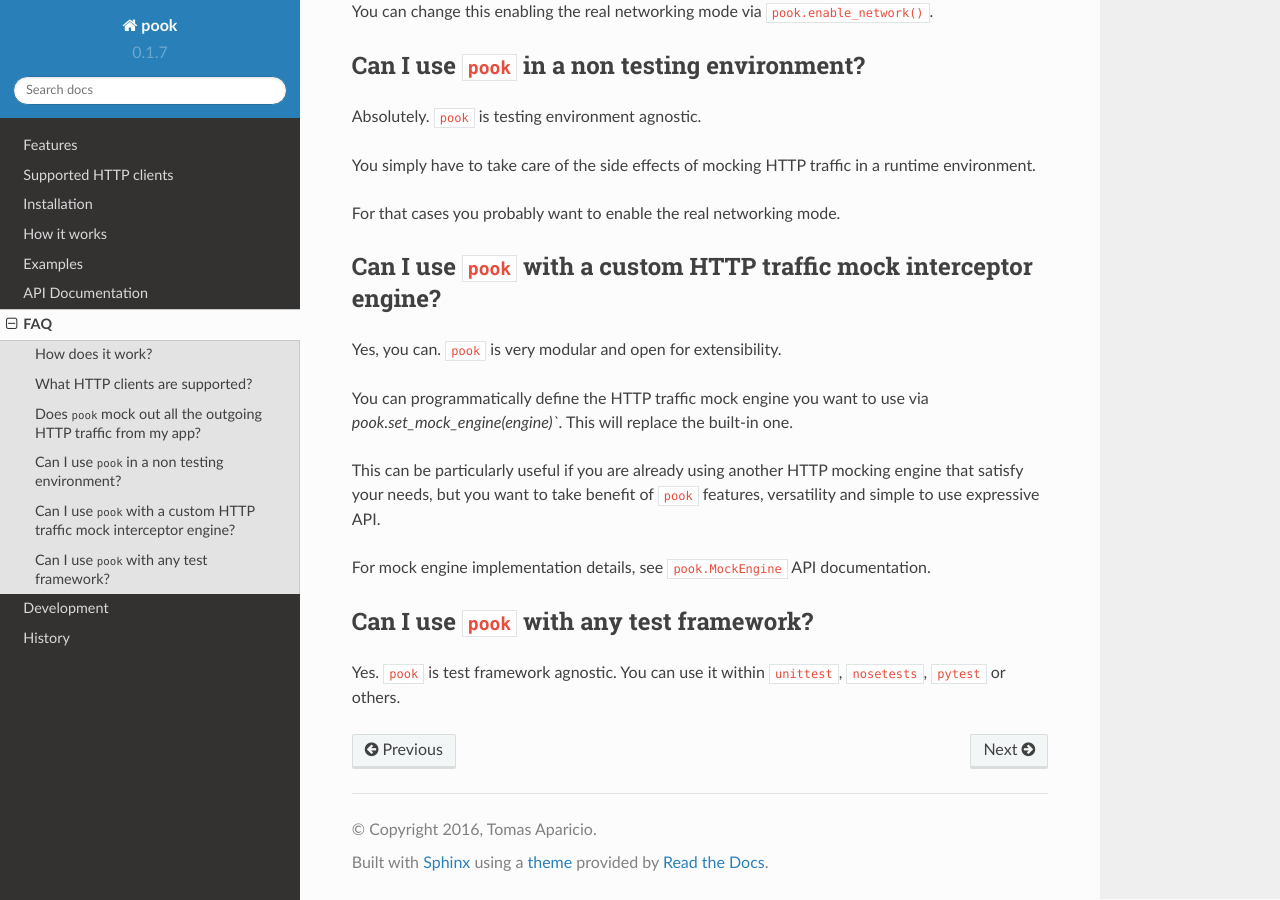
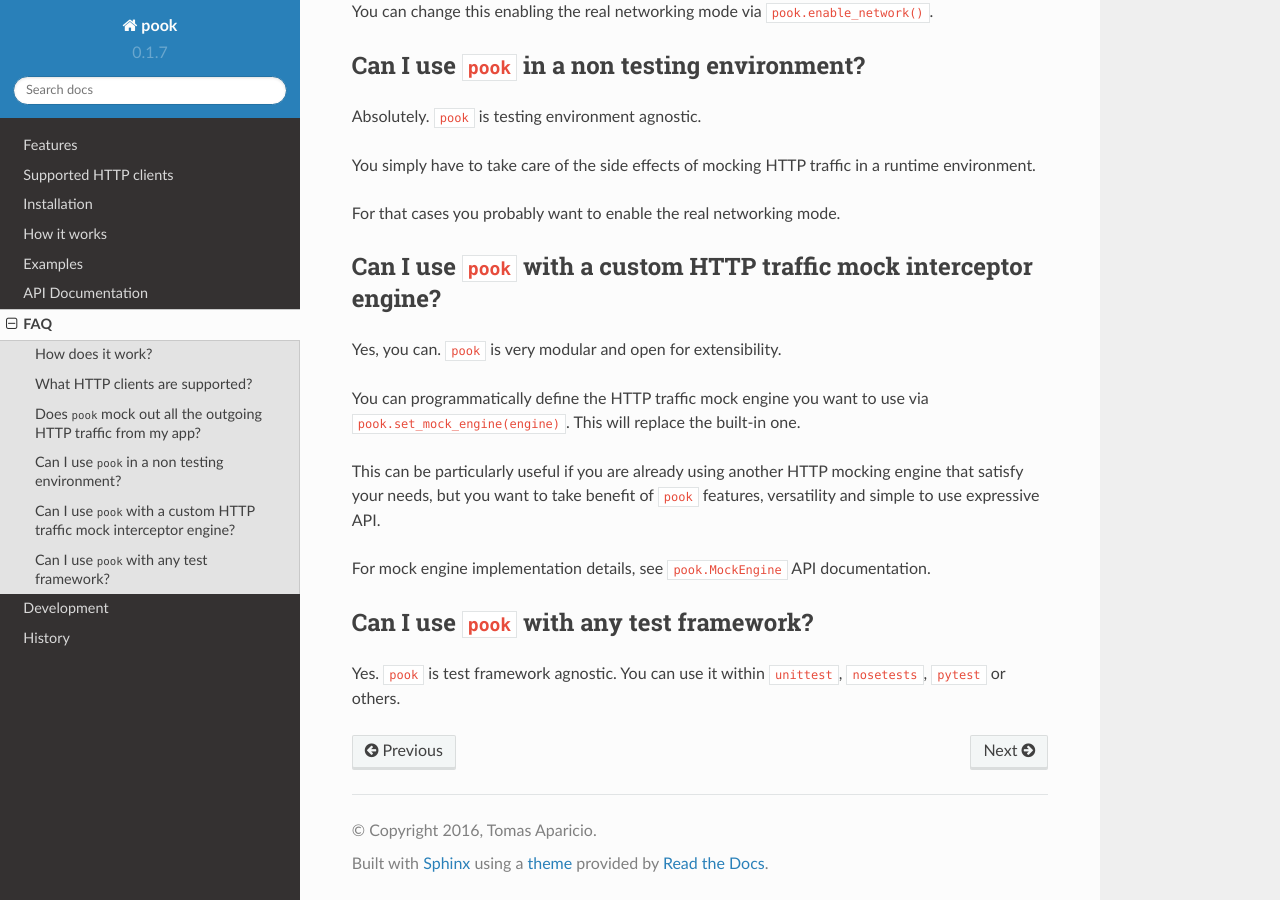
Before and after one commit to h2non/pook, a Sphinx documentation site: the page built from docs/faq.rst, in a window 1280 px wide and 900 px high, scrolled down 673 px. Built offline with Sphinx 7.4.7 and the Read the Docs theme 2.0.0, drawn with Linux system fonts in a browser that asks for light colours.

Commit message:
fix(docs): minor syntax type in faq.rst

```diff
--- a/docs/faq.rst
+++ b/docs/faq.rst
@@ -49,7 +49,7 @@ Can I use ``pook`` with a custom HTTP traffic mock interceptor engine?
 Yes, you can. ``pook`` is very modular and open for extensibility.
 
 You can programmatically define the HTTP traffic mock engine you want to use via
-`pook.set_mock_engine(engine)``. This will replace the built-in one.
+``pook.set_mock_engine(engine)``. This will replace the built-in one.
 
 This can be particularly useful if you are already using another HTTP mocking
 engine that satisfy your needs, but you want to take benefit of ``pook``
```
